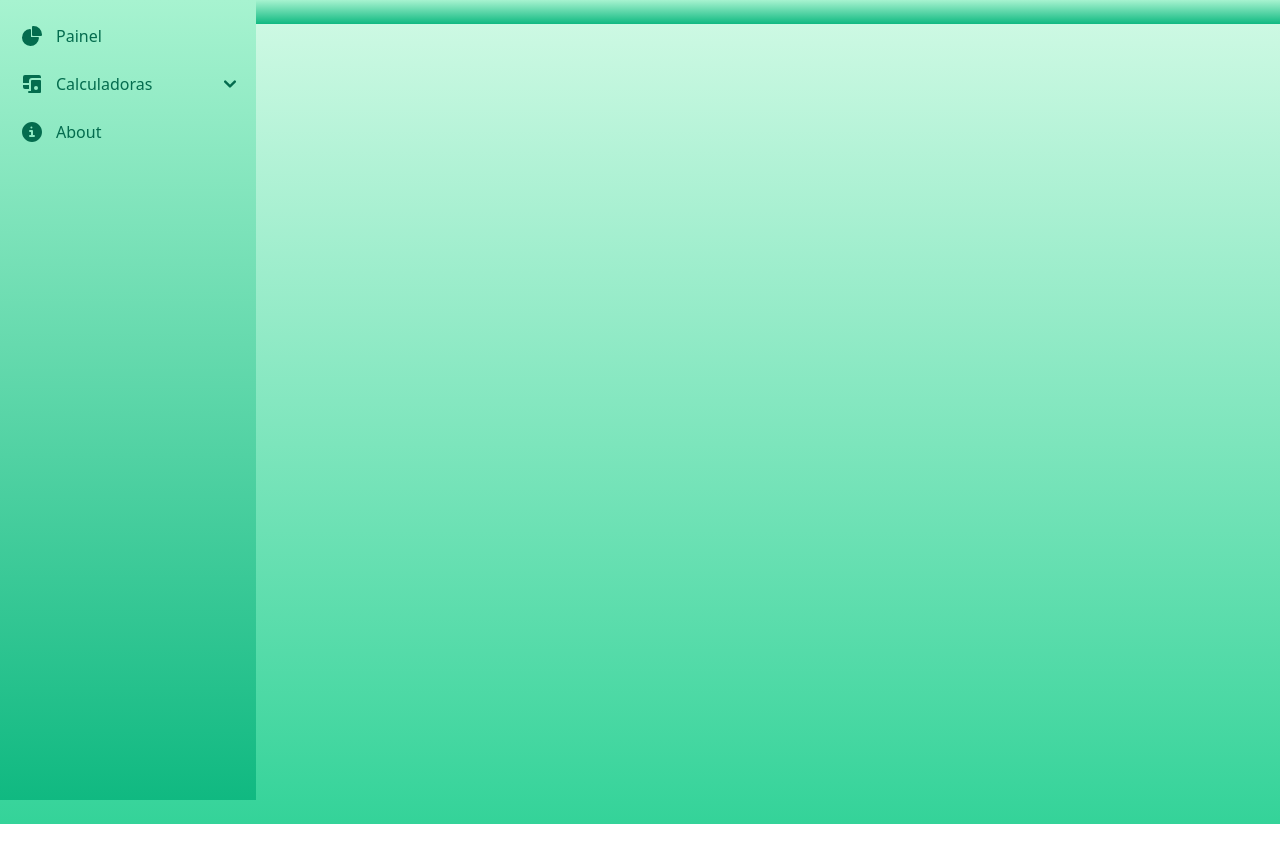
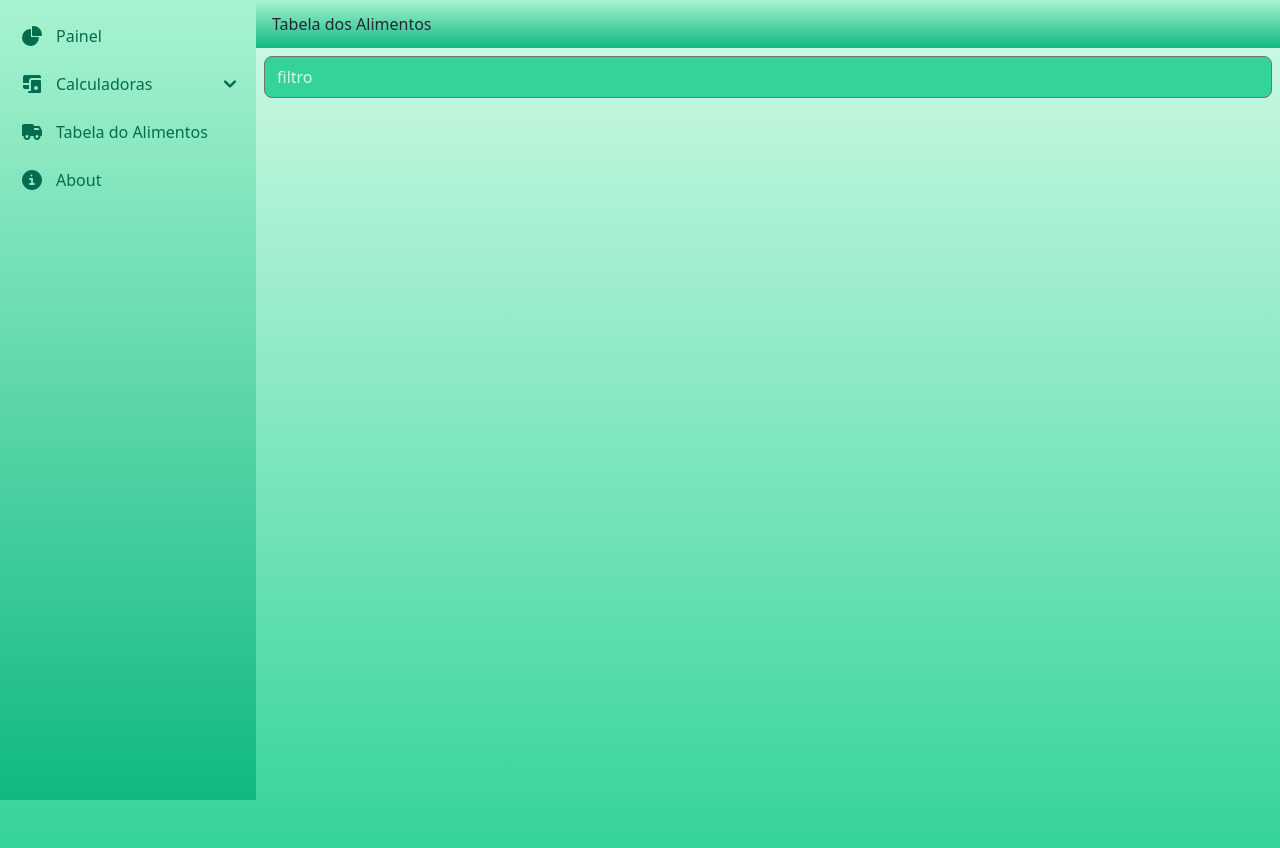
Before and after one commit to crebs86/layout_mobile, a Vue app: page /tabela-dos-alimentos in a window 1280 px wide. Before the commit the page ends 824 px from the top, so only its background shows below. Built offline with nearby package versions, Linux system fonts and the light colour scheme; what vue-toast-notification would draw is missing.

Commit message:
#add página tabela dos alimentos

```diff
--- a/src/components/AsideComponent.vue
+++ b/src/components/AsideComponent.vue
@@ -74,6 +74,20 @@ const instance = ref();
                 </li>
 
                 <li>
+                    <RouterLink to="/tabela-dos-alimentos" data-drawer-target="sidebar-multi-level-sidebar"
+                        data-drawer-toggle="sidebar-multi-level-sidebar" aria-controls="sidebar-multi-level-sidebar"
+                        class="flex items-center p-2 rounded-lg hover:bg-gray-100 dark:hover:bg-gray-700 group">
+                        <svg class="w-6 h-6" aria-hidden="true"
+                            xmlns="http://www.w3.org/2000/svg" width="24" height="24" fill="currentColor"
+                            viewBox="0 0 24 24">
+                            <path fill-rule="evenodd"
+                                d="M4 4a2 2 0 0 0-2 2v9a1 1 0 0 0 1 1h.535a3.5 3.5 0 1 0 6.93 0h3.07a3.5 3.5 0 1 0 6.93 0H21a1 1 0 0 0 1-1v-4a.999.999 0 0 0-.106-.447l-2-4A1 1 0 0 0 19 6h-5a2 2 0 0 0-2-2H4Zm14.192 11.59.016.02a1.5 1.5 0 1 1-.016-.021Zm-10 0 .016.02a1.5 1.5 0 1 1-.016-.021Zm5.806-5.572v-2.02h4.396l1 2.02h-5.396Z"
+                                clip-rule="evenodd" />
+                        </svg>
+                        <span class="flex-1 ms-3 whitespace-nowrap">Tabela do Alimentos</span>
+                    </RouterLink>
+                </li>
+                <li>
                     <RouterLink to="/about" data-drawer-target="sidebar-multi-level-sidebar"
                         data-drawer-toggle="sidebar-multi-level-sidebar" aria-controls="sidebar-multi-level-sidebar"
                         class="flex items-center p-2 rounded-lg hover:bg-gray-100 dark:hover:bg-gray-700 group">
@@ -143,7 +157,19 @@ const instance = ref();
                         </li>
                     </ul>
                 </li>
-
+                <li>
+                    <RouterLink to="/tabela-dos-alimentos"
+                        class="flex items-center p-2 rounded-lg hover:bg-gray-100 dark:hover:bg-gray-700 group">
+                        <svg class="w-6 h-6" aria-hidden="true"
+                            xmlns="http://www.w3.org/2000/svg" width="24" height="24" fill="currentColor"
+                            viewBox="0 0 24 24">
+                            <path fill-rule="evenodd"
+                                d="M4 4a2 2 0 0 0-2 2v9a1 1 0 0 0 1 1h.535a3.5 3.5 0 1 0 6.93 0h3.07a3.5 3.5 0 1 0 6.93 0H21a1 1 0 0 0 1-1v-4a.999.999 0 0 0-.106-.447l-2-4A1 1 0 0 0 19 6h-5a2 2 0 0 0-2-2H4Zm14.192 11.59.016.02a1.5 1.5 0 1 1-.016-.021Zm-10 0 .016.02a1.5 1.5 0 1 1-.016-.021Zm5.806-5.572v-2.02h4.396l1 2.02h-5.396Z"
+                                clip-rule="evenodd" />
+                        </svg>
+                        <span class="flex-1 ms-3 whitespace-nowrap">Tabela do Alimentos</span>
+                    </RouterLink>
+                </li>
                 <li>
                     <RouterLink to="/about"
                         class="flex items-center p-2 rounded-lg hover:bg-gray-100 dark:hover:bg-gray-700 group">
--- a/src/router/index.ts
+++ b/src/router/index.ts
@@ -23,6 +23,12 @@ const router = createRouter({
       component: () => import('../views/IMC.vue')
     },
     {
+      path: '/tabela-dos-alimentos',
+      name: 'Tabela dos Alimentos',
+
+      component: () => import('../views/TabelaAlimentos.vue')
+    },
+    {
       path: '/about',
       name: 'About',
       // route level code-splitting
--- a/src/views/Dashboard.vue
+++ b/src/views/Dashboard.vue
@@ -18,10 +18,12 @@
       </RouterLink>
     </div>
     <div class="">
-      <button
-        class="px-1 w-32 min-h-20 h-auto border-2 rounded-full border-teal-600 bg-green-300 dark:bg-teal-900/50 text-xs flex items-center justify-center">
-        Tabela Alimentos
-      </button>
+      <RouterLink to="/tabela-dos-alimentos">
+        <button
+          class="px-1 w-32 min-h-20 h-auto border-2 rounded-full border-teal-600 bg-green-300 dark:bg-teal-900/50 text-xs flex items-center justify-center">
+          Tabela Alimentos
+        </button>
+      </RouterLink>
     </div>
     <div class="">
       <button
--- /dev/null
+++ b/src/views/TabelaAlimentos.vue
@@ -0,0 +1,7 @@
+<script setup lang="ts">
+</script>
+<template>
+  <div>
+    <input type="text" class="w-full rounded-lg bg-emerald-400 dark:bg-teal-300 dark:placeholder:text-teal-100 placeholder:text-emerald-100" placeholder="filtro">
+  </div>
+</template>
```
